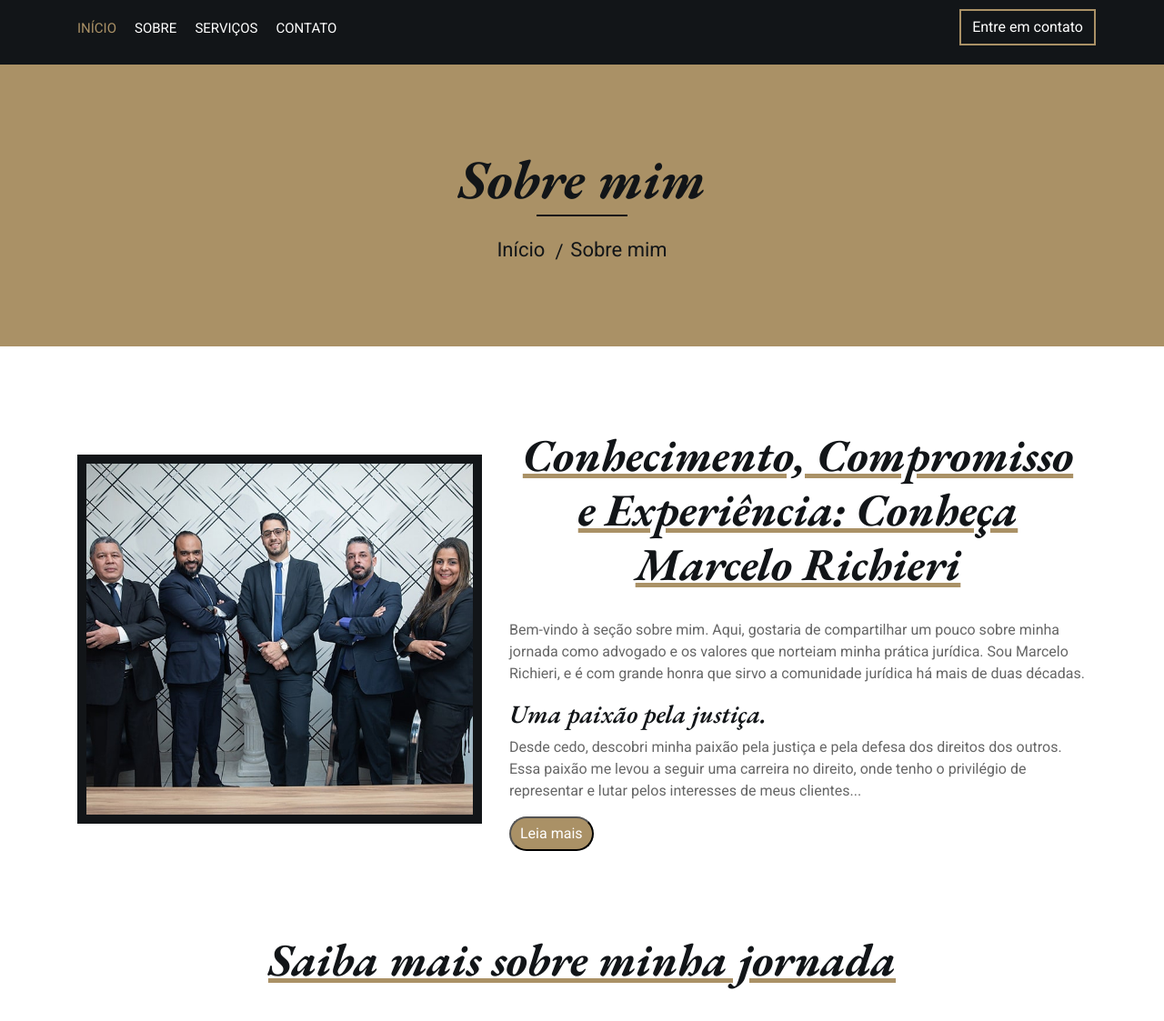
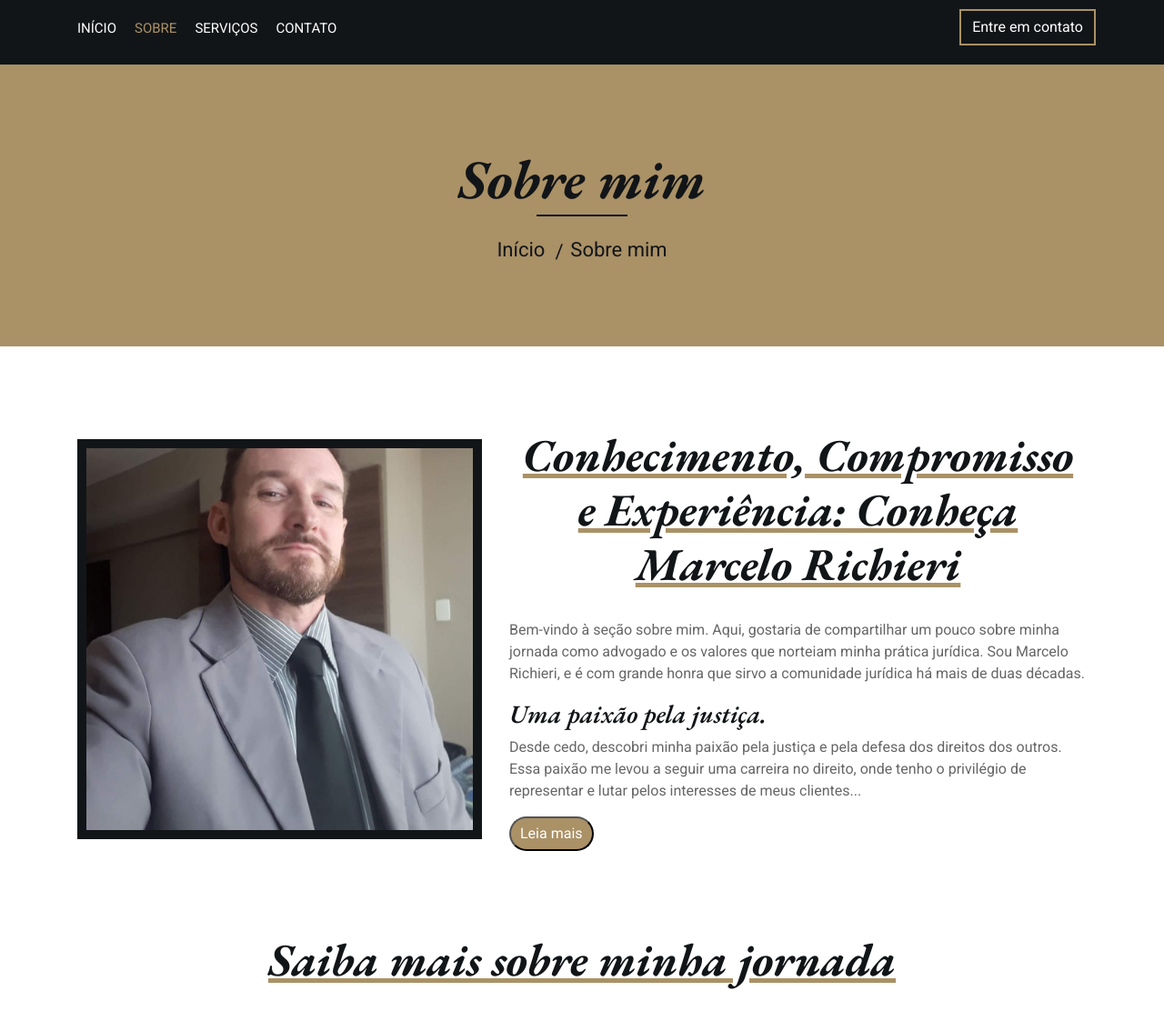
Before and after one commit to Cecato-BMar/MRichieri, a plain HTML site: page about.html in a window 1280 px wide. Shown: the part 100-1223 px from the top of the page at 91% size. Drawn offline with nearby package versions, Linux system fonts and the light colour scheme.

Commit message:
Modificada  Foto

```diff
--- a/about.html
+++ b/about.html
@@ -69,8 +69,8 @@
 
                         <div class="collapse navbar-collapse justify-content-between" id="navbarCollapse">
                             <div class="navbar-nav mr-auto">
-                                <a href="index.html" class="nav-item nav-link active">Início</a>
-                                <a href="about.html" class="nav-item nav-link">Sobre</a>
+                                <a href="index.html" class="nav-item nav-link ">Início</a>
+                                <a href="about.html" class="nav-item nav-link active">Sobre</a>
                                 <a href="service.html" class="nav-item nav-link">Serviços</a>
                                 <a href="contact.html" class="nav-item nav-link">Contato</a>
                             </div>
@@ -110,7 +110,7 @@
                     <div class="row align-items-center">
                         <div class="col-lg-5 col-md-6">
                             <div class="about-img">
-                                <img src="img/about.jpg" alt="Image">
+                                <img src="img/marcelo.jpg" alt="Image">
                             </div>
                         </div>
                         <div class="col-lg-7 col-md-6">
```
Also changed, not shown: contact.html (+2 -2 lines), index.html (+1 -1 lines), service.html (+3 -3 lines), img/marcelo.jpg (added).
